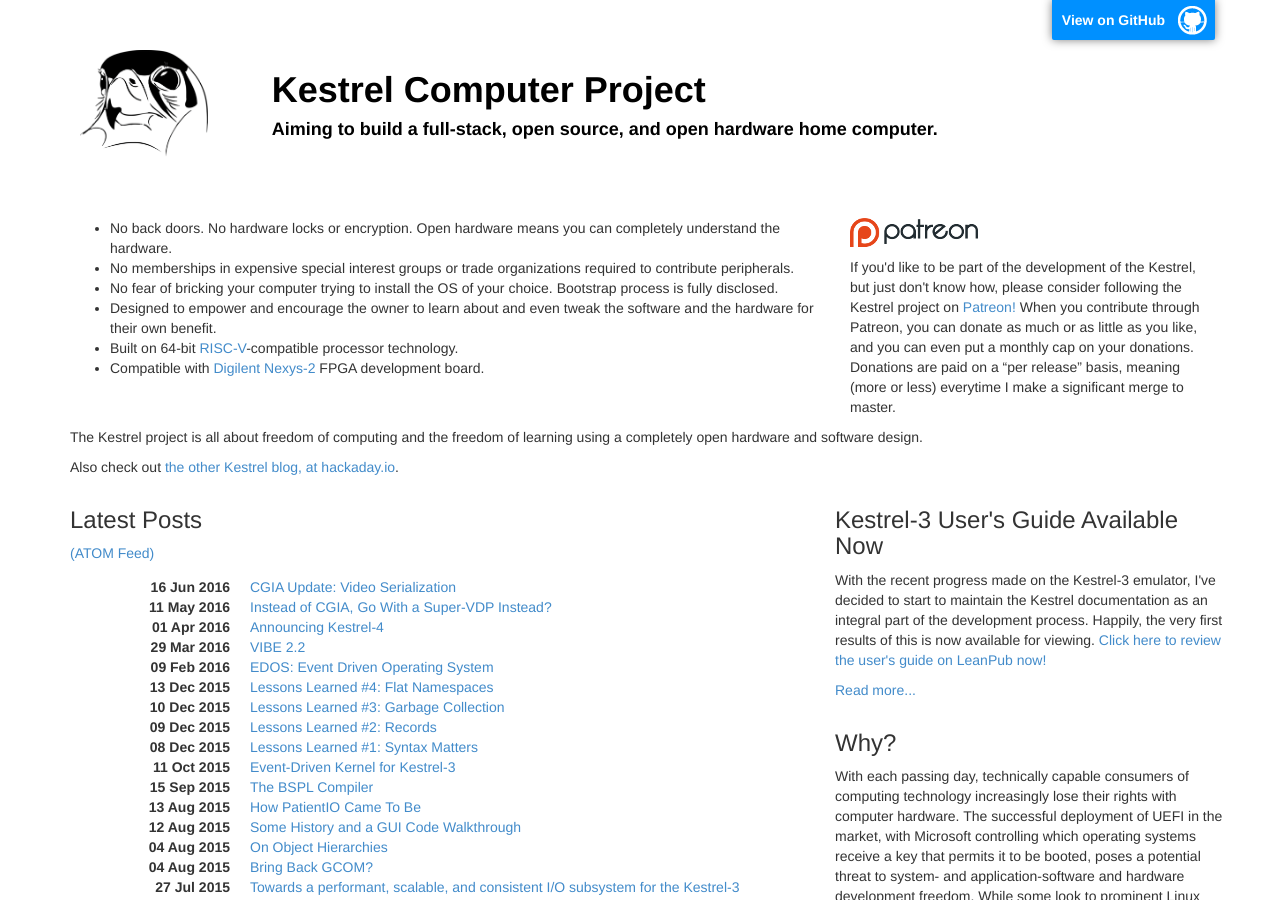
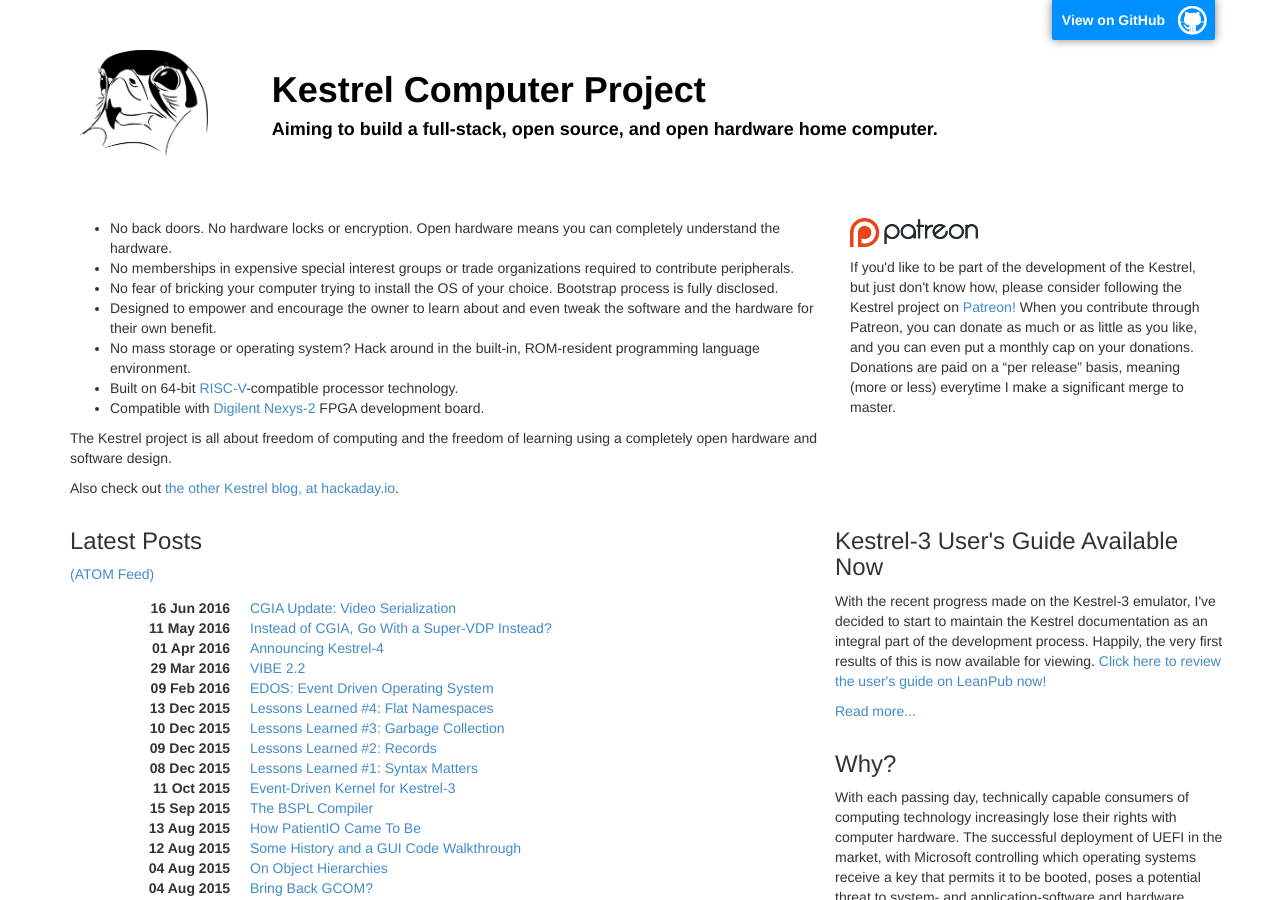
Before and after one commit to KestrelComputer/kestrel, a Jekyll site: the page built from index.html, in a window 1280 px wide and 900 px high. Built offline with Jekyll 4.4.1, drawn with Linux system fonts in a browser that asks for light colours.

Commit message:
formatting

```diff
--- a/index.html
+++ b/index.html
@@ -10,11 +10,13 @@
 		<li>No memberships in expensive special interest groups or trade organizations required to contribute peripherals.</li>
 		<li>No fear of bricking your computer trying to install the OS of your choice.  Bootstrap process is fully disclosed.</li>
 		<li>Designed to empower and encourage the owner to learn about and even tweak the software and the hardware for their own benefit.</li>
-<!--	<li>A single programmers reference guide explains everything from custom FPGA cores to the stock OS APIs that use them.</li> -->
-<!--	<li>No mass storage or operating system?  Hack around in the built-in, ROM-resident programming language environment.</li> -->
+<!--		<li>A single programmers reference guide explains everything from custom FPGA cores to the stock OS APIs that use them.</li> -->
+		<li>No mass storage or operating system?  Hack around in the built-in, ROM-resident programming language environment.</li>
 		<li>Built on 64-bit <a href="http://riscv.org">RISC-V</a>-compatible processor technology.</li>
 		<li>Compatible with <a href="http://digilentinc.com/Products/Detail.cfm?NavPath=2,400,789&Prod=NEXYS2">Digilent Nexys-2</a> FPGA development board.</li>
 		</ul>
+		<p>The Kestrel project is all about freedom of computing and the freedom of learning using a completely open hardware and software design.</p>
+		<p>Also check out <a href="https://hackaday.io/project/10035-kestrel-computer-project">the other Kestrel blog, at hackaday.io</a>.</p>
 	</div>
 	<div class="col-md-4">
 		<p><a href="https://www.patreon.com/kestrelcomputer"><img src="images/patreonlogoorange.png" /></a></p>
@@ -22,12 +24,6 @@
 	</div>
 </div>
 
-<div class="row">
-	<div class="col-md-12">
-		<p>The Kestrel project is all about freedom of computing and the freedom of learning using a completely open hardware and software design.</p>
-		<p>Also check out <a href="https://hackaday.io/project/10035-kestrel-computer-project">the other Kestrel blog, at hackaday.io</a>.</p>
-	</div>
-</div>
 <div class="row">
 	<div class="col-md-8">
 		<h3>Latest Posts</h3>
```
Lines whose indentation alone changed are shown as unchanged.
